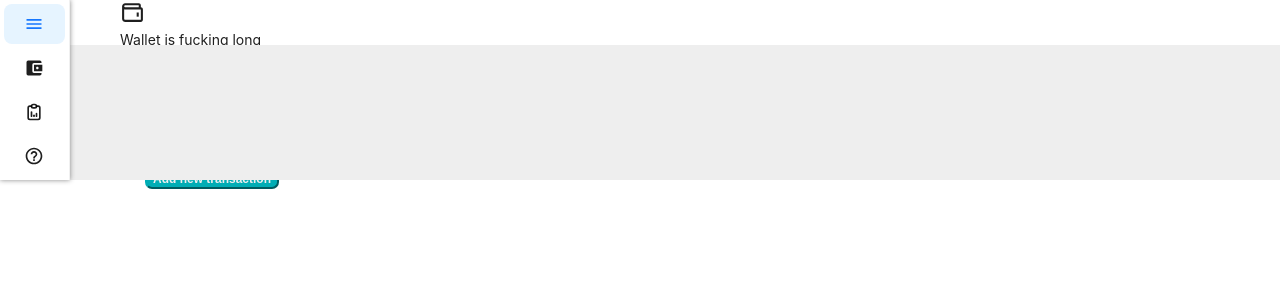
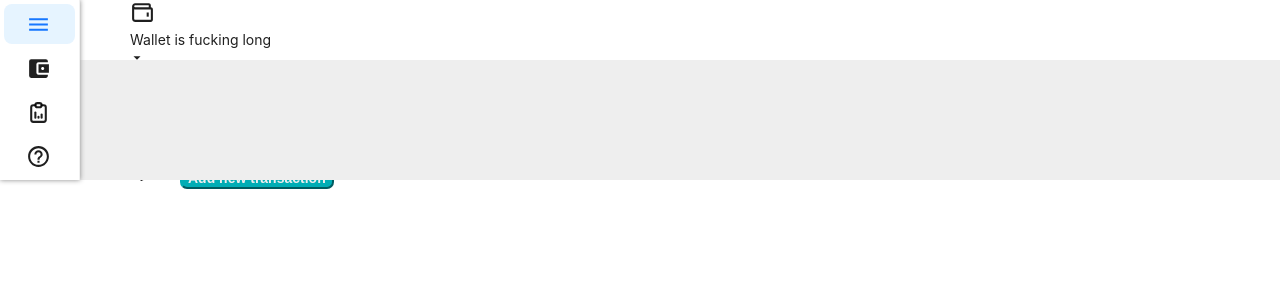
Before and after one commit to shibez0112/ILoveMyMoney-Frontend, a React (Create React App) app: page /user in a window 1280 px wide. Shown: the top 300 px of the page. Built offline with nearby package versions, Linux system fonts and the light colour scheme; the HTML template or start-up script is replaced by a standard one.

Commit message:
style: Minor changes to header and sidebar sizes

```diff
--- a/src/App.js
+++ b/src/App.js
@@ -6,7 +6,7 @@ const { Header, Sider, Content } = Layout;
 
 const App = () => {
   const headerStyle = {
-    height: "45px",
+    height: "60px",
     lineHeight: "20px",
     backgroundColor: "#FFFFFF",
   };
@@ -24,7 +24,7 @@ const App = () => {
 
   return (
     <Layout>
-      <Sider style={siderStyle} width={70}>
+      <Sider style={siderStyle} width={80}>
         <Sidebar />
       </Sider>
       <Layout>
--- a/src/components/Header/HeaderBar.js
+++ b/src/components/Header/HeaderBar.js
@@ -1,10 +1,10 @@
 import { React, Link } from "react";
-import { BiWallet, BiSearch } from "react-icons/bi";
+import { BiWallet, BiSearch, BiFilterAlt } from "react-icons/bi";
 import { IoMdArrowDropdown } from "react-icons/io";
 
 const HeaderBar = () => {
   return (
-    <div className="d-flex justify-content-between">
+    <div className="d-flex justify-content-between py-1">
       <div className="d-flex header-items-left position-relative">
         <div className="col-1 pt-2">
           <BiWallet size={25} />
@@ -48,10 +48,11 @@ const HeaderBar = () => {
         </div>
       </div>
       <div className="d-flex justify-content-center align-items-center gap-3">
+        <BiFilterAlt size={25} />
         <BiSearch size={25} />
         <button
           className="btn btn-custom-blue m-2"
-          style={{ fontSize: "12px" }}
+          style={{ fontSize: "14px" }}
         >
           Add new transaction
         </button>
--- a/src/components/Sidebar/Sidebar.js
+++ b/src/components/Sidebar/Sidebar.js
@@ -8,22 +8,22 @@ const items = [
   {
     label: "Navigation One",
     key: "mail",
-    icon: <MdMenu size={20}/>,
+    icon: <MdMenu size={25}/>,
   },
   {
     label: "Wallet",
     key: "wallet",
-    icon: <MdAccountBalanceWallet size={20}/>,
+    icon: <MdAccountBalanceWallet size={25}/>,
   },
   {
     label: "Report",
     key: "report",
-    icon: <TbReportAnalytics size={20}/>,
+    icon: <TbReportAnalytics size={25}/>,
   },
   {
     label: "Help",
     key: "help",
-    icon: <MdHelpOutline size={20}/>,
+    icon: <MdHelpOutline size={25}/>,
   },
 ];
 
```
